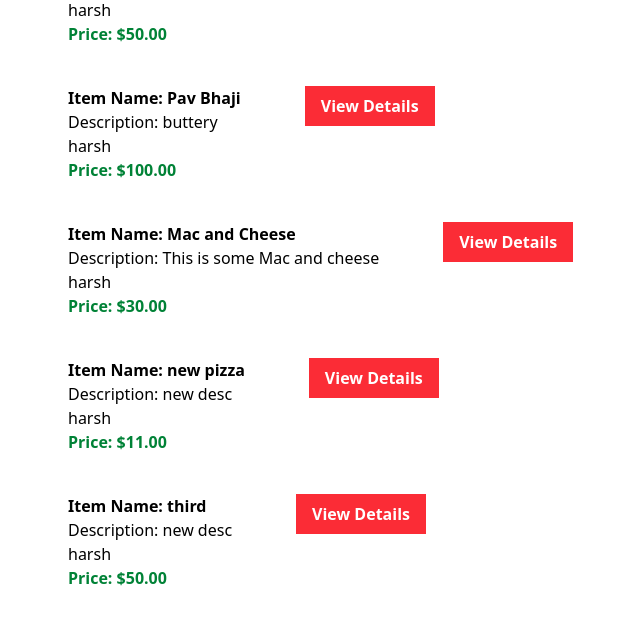
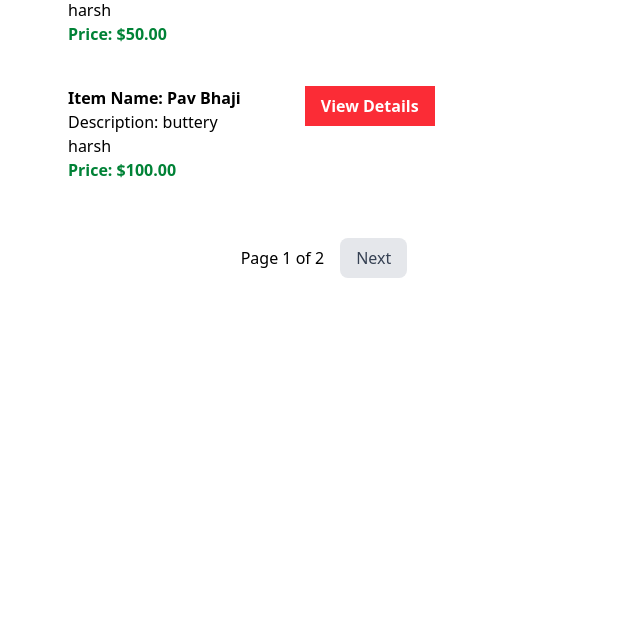
Before and after one commit to arsh3396/Project, a Django app: page /myapp/ in a window 1280 px wide. Shown: the part 562-1192 px from the top of the page, without its empty margins (316-956 px from the left). After the commit the page ends 840 px from the top, so only its background shows below. Run offline with Django 5.2, Linux system fonts and the light colour scheme; a user stored in the database is signed in; data comes from the database, SQL or seed files in the repository; some libraries are stand-ins or nearby versions.

Commit message:
pagination and caching

```diff
--- /dev/null
+++ b/mysite/myapp/middleware.py
@@ -0,0 +1,39 @@
+import time
+from django.http import HttpResponseForbidden
+
+class LogRequestMiddleware:
+    def __init__(self, get_response):
+        self.get_response = get_response
+
+    def __call__(self, request):
+        #process before view
+        print(f"[Middleware] Request Path: {request.path}")
+        response = self.get_response(request)
+
+        #process after view
+        print(f"[Middleware] Response status: {response.status_code}")
+        return response
+
+class TimerMiddleware:
+    def __init__(self, get_response):
+        self.get_response = get_response
+
+    def __call__(self, request):
+        start = time.time()
+        response = self.get_response(request)
+
+        duration = time.time() - start
+        print(f"[Middleware] Request took {duration:.2f} seconds")
+        return response
+
+class BlockedIPMiddleware:
+    BLOCKED_IPS = []
+    def __init__(self, get_response):
+            self.get_response = get_response
+
+    def __call__(self, request):
+        ip = request.META.get("REMOTE_ADDR")
+
+        if ip in self.BLOCKED_IPS:
+            return HttpResponseForbidden("Your IP is blocked")
+        return self.get_response(request)
--- a/mysite/myapp/templates/myapp/index.html
+++ b/mysite/myapp/templates/myapp/index.html
@@ -1,10 +1,12 @@
 {% extends 'myapp/base.html' %}
     <h1>This is just a template.</h1>
 
+{% load cache %}
 
 {% block body %}
     <div>
-        {% for item in item_list %}
+
+        {% for item in page_obj %}
 
             <div class="m-10 flex w-1/2 mx-auto">
                 <div>
@@ -28,4 +30,18 @@
         {% endfor %}
     </div>
 
+    <div class="flex items-center justify-center space-x-4 py-4">
+
+        {% if page_obj.has_previous %}
+            <a href="?page={{page_obj.previous_page_number}}" class="px-4 py-2 rounded-lg bg-gray-200 text-gray-700 hover:bg-gray-300 transition">Previous</a>
+        {% endif %}
+
+        <span>Page {{ page_obj.number }} of {{ page_obj.paginator.num_pages }} </span>
+
+        {% if page_obj.has_next %}
+            <a href="?page={{page_obj.next_page_number}}" class="px-4 py-2 rounded-lg bg-gray-200 text-gray-700 hover:bg-gray-300 transition">Next</a>
+        {% endif %}
+
+    </div>
+
 {% endblock %}
--- a/mysite/myapp/urls.py
+++ b/mysite/myapp/urls.py
@@ -1,10 +1,14 @@
 from django.urls import path
 from . import views
+from django.views.decorators.cache import cache_page
 
 app_name='myapp'
 
 urlpatterns = [
-    path('', views.IndexClassView.as_view(), name='index'),
+    # url level caching
+    # path('', cache_page(60*15)(views.index), name='index'),
+
+    path('', views.index, name='index'),
     path('item/', views.item),
     path('<int:pk>/', views.FoodDetail.as_view(), name='item_detail'),
     path('add/', views.ItemCreateView.as_view(), name='create_item'),
--- a/mysite/myapp/views.py
+++ b/mysite/myapp/views.py
@@ -7,21 +7,39 @@ from django.views.generic.list import ListView
 from django.views.generic.detail import DetailView
 from django.views.generic.edit import CreateView, UpdateView, DeleteView
 from django.urls import reverse_lazy
+from django.core.paginator import Paginator
+from django.views.decorators.cache import cache_page
+from django.views.decorators.vary import vary_on_headers
 # Create your views here.
 
-# @login_required
-# def index(request):
-#     item_list = Item.objects.all()
-#     context = {
-#         'item_list': item_list
-#     }
+# cache the page upto this time in seconds
+# @cache_page(60 * 15)
+# @vary_on_headers("User-Agent")
+@login_required
+def index(request):
 
-#     return render(request, 'myapp/index.html', context)
+    #fetches all items from the Item database
+    item_list = Item.objects.all()
 
-class IndexClassView(ListView):
-    model = Item
-    template_name = 'myapp/index.html'
-    context_object_name = 'item_list'
+    #initializes django's paginator class
+    paginator  = Paginator(item_list, 5)
+
+    # capturer's the requested page number from the request
+    page_number = request.GET.get("page")
+
+    # it takes the page number and returns only 5 item that is on that page
+    page_obj = paginator.get_page(page_number)
+
+    # passing page_obj to template
+    context = {
+        'page_obj': page_obj
+    }
+    return render(request, 'myapp/index.html', context)
+
+# class IndexClassView(ListView):
+#     model = Item
+#     template_name = 'myapp/index.html'
+#     context_object_name = 'item_list'
 
 
 def item(request):
```
Also changed, not shown: mysite/mysite/settings.py (+10 -0 lines), 1 other file.
